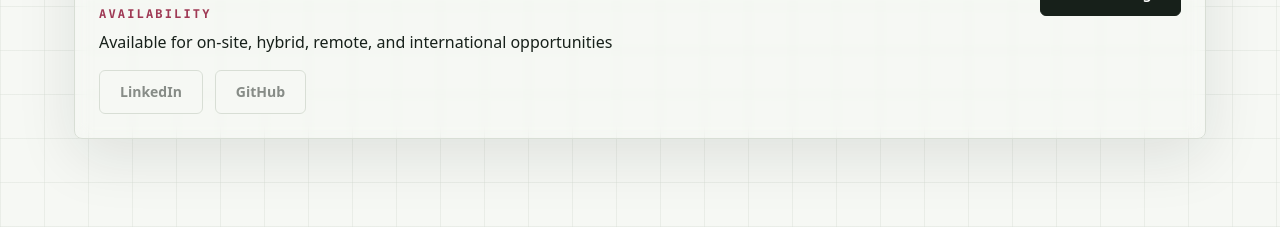
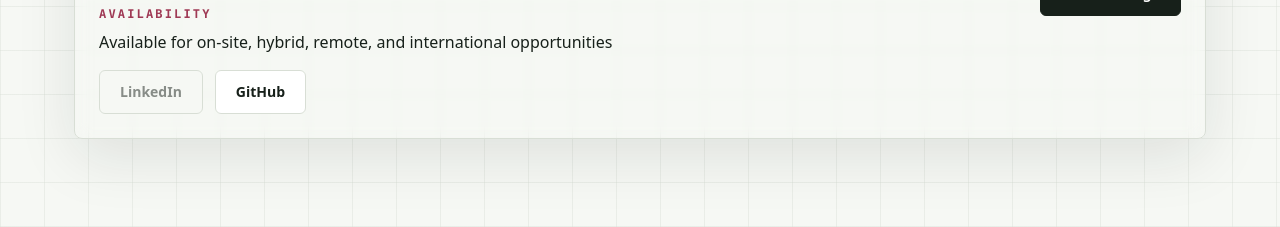
Before and after one commit to andres29582/Portafolio-web, a Next.js app: page / in a window 1280 px wide. Shown: the part 6198-6425 px from the top of the page. Built offline with nearby package versions, Linux system fonts and the light colour scheme.

Commit message:
Add GitHub contact link

```diff
--- a/src/data/profile.ts
+++ b/src/data/profile.ts
@@ -66,7 +66,7 @@ export const profile = {
     },
     links: [
       { label: "LinkedIn", href: undefined },
-      { label: "GitHub", href: undefined },
+      { label: "GitHub", href: "https://github.com/andres29582" },
     ] satisfies ProfileLink[],
   },
   education: [
```
